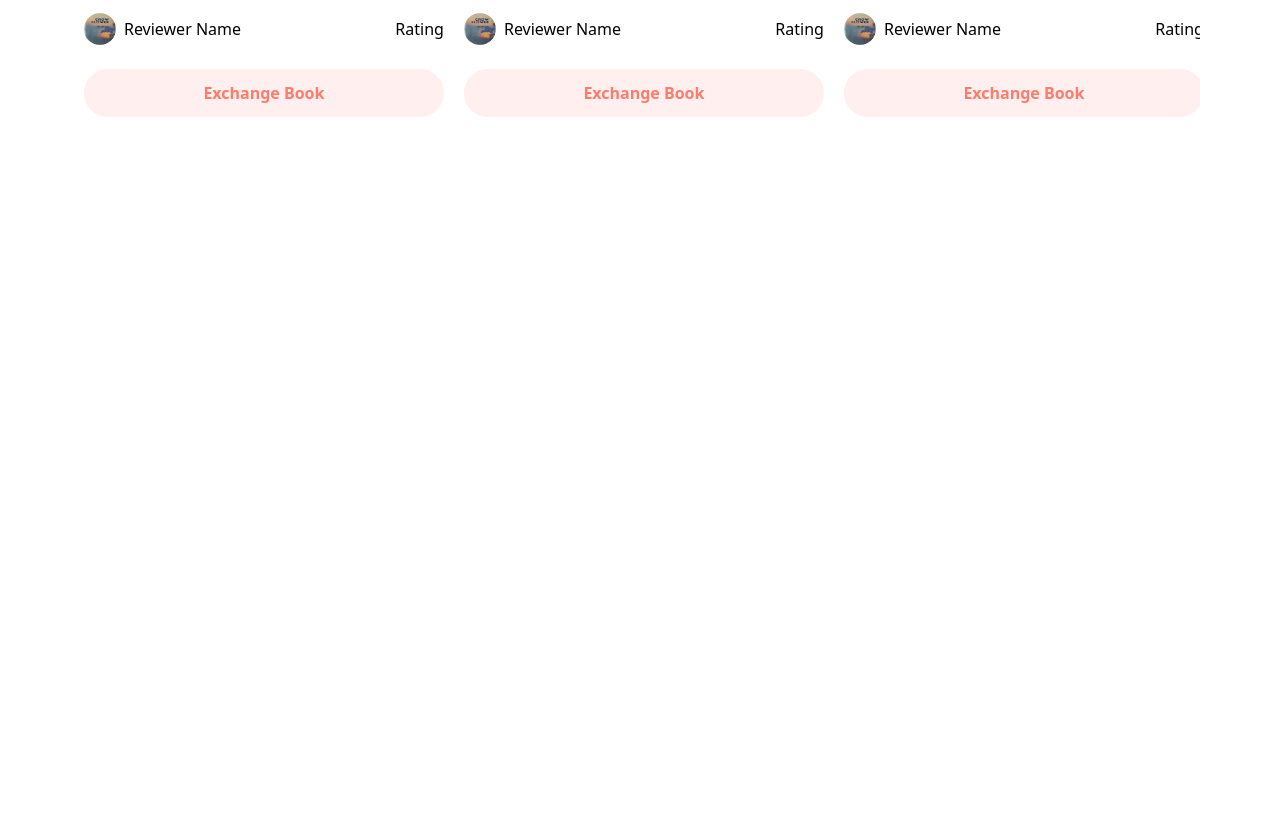
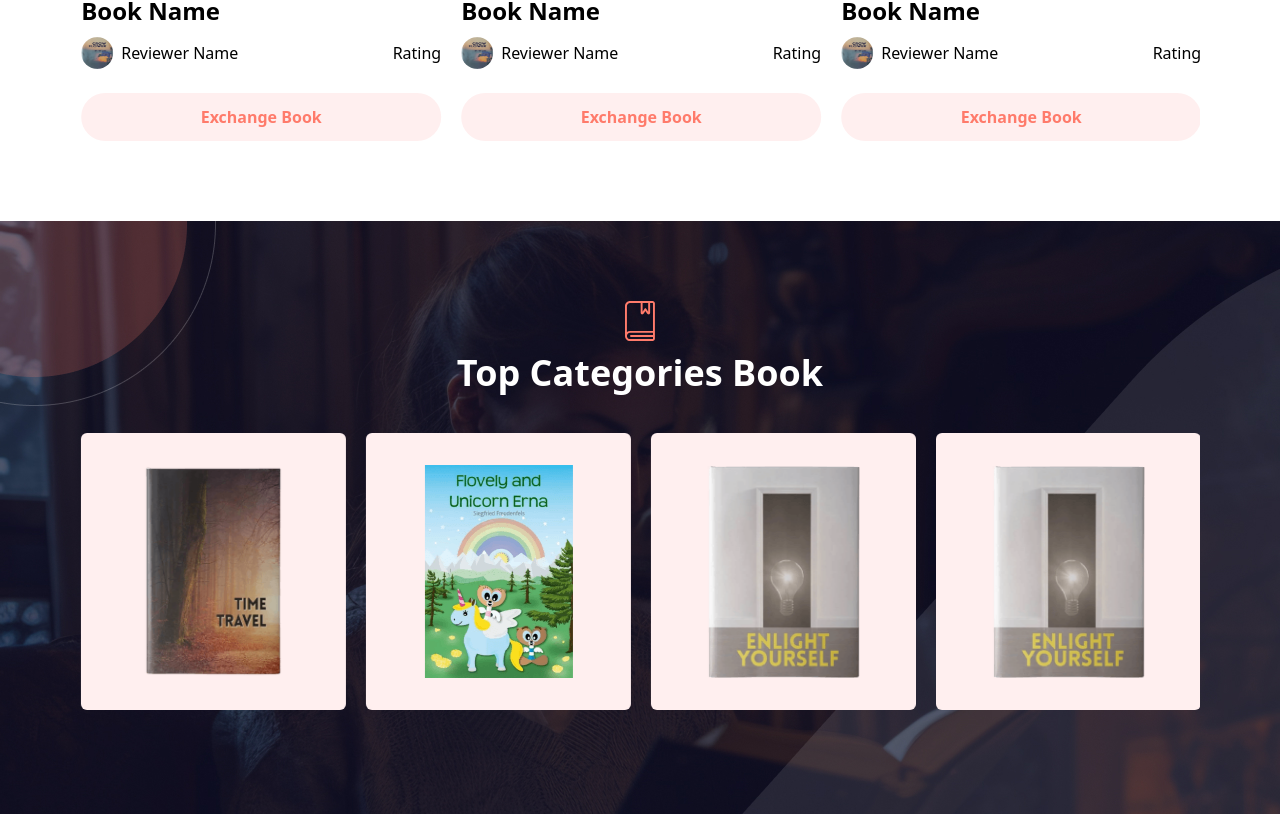
Before and after one commit to iqbalxrr/Book-Tranding-Hub, a Next.js app: page / in a window 1280 px wide. Shown: the part 1308-2122 px from the top of the page. Before the commit the page ends 1489 px from the top, so only its background shows below. Built offline with nearby package versions, Linux system fonts and the light colour scheme.

Commit message:
added Top Categories Section

```diff
--- a/src/app/page.js
+++ b/src/app/page.js
@@ -1,12 +1,16 @@
 import Image from "next/image";
 import Hero from "@/components/Hero";
 import Featured from "@/components/Featured";
+import TopCategories from "@/components/TopCategories";
+
 
 export default function Home() {
   return (
     <div>
-       <Hero/>
+       <Hero />
        <Featured />
+       <TopCategories />
+
     </div>
   );
 }
--- a/src/components/Featured.jsx
+++ b/src/components/Featured.jsx
@@ -12,7 +12,7 @@ import { Autoplay, Pagination } from "swiper/modules";
 
 const Featured = () => {
     return (
-        <div className='my-16 px-7 md:px-14 lg:px-20 mx-auto space-y-10'>
+        <div className='my-20 px-7 md:px-14 lg:px-20 mx-auto space-y-12'>
             {/* heading */}
             <div className='flex justify-between items-center'>
                 <h1 className='text-5xl font-bold'>Featured Books</h1>
@@ -21,7 +21,6 @@ const Featured = () => {
                         Explore More
                         <FaArrowRightLong />
                     </button>
-
                 </div>
             </div>
 
--- /dev/null
+++ b/src/components/TopCategories.jsx
@@ -0,0 +1,125 @@
+'use client'
+
+import React from 'react';
+import { Swiper, SwiperSlide } from 'swiper/react';
+import 'swiper/css';
+import { Autoplay, Pagination } from "swiper/modules";
+
+const TopCategories = () => {
+    return (
+
+        <div className="bg-[url('/bgTop.jpg')] w-full p-7 md:p-14 lg:p-20 object-center bg-no-repeat">
+            {/* heading */}
+           <div className='flex flex-col items-center justify-center gap-3'>
+            <div>
+                 <img
+             className='text-[#FF7B6B] '
+             src="/bookIcon.svg" alt="book" />
+            </div>
+            <h2 className='text-white text-4xl font-bold'>Top Categories Book</h2>
+           </div>
+
+              <div className="w-full mt-10">
+                <Swiper
+                    modules={[Autoplay, Pagination]}
+                    slidesPerView={1} // mobile default
+                    spaceBetween={20}
+                    autoplay={{ delay: 4000 }}
+                    speed={2000}
+                    loop={true}
+                    pagination={{ clickable: true }}
+                    breakpoints={{
+                        //  0: { slidesPerView: 1 },
+                        768: { slidesPerView: 3 },   // md
+                        1024: { slidesPerView: 4 },  // lg
+                    }}
+                >
+                    {/* Slide 1 */}
+                    <SwiperSlide>
+                        <div className="space-y-6 group relative">
+                            <div className="flex justify-center items-center bg-[#FFEFEF] py-8 rounded-md">
+                                <img
+                                    className="h-[213px] transition-transform duration-500 ease-in-out transform group-hover:scale-110"
+                                    src="/book1.png"
+                                    alt="book"
+                                />
+                            </div>
+                            <h1></h1>
+
+                        </div>
+                    </SwiperSlide>
+
+                    {/* Slide 2 */}
+                    <SwiperSlide>
+                        <div className="space-y-6 group relative">
+                            <div className="flex justify-center items-center bg-[#FFEFEF] py-8 rounded-md">
+                                <img
+                                    className="h-[213px] transition-transform duration-500 ease-in-out transform group-hover:scale-110"
+                                    src="/book2.png"
+                                    alt="book"
+                                />
+                            </div>
+
+
+                        </div>
+                    </SwiperSlide>
+
+                    {/* Slide 3 */}
+                    <SwiperSlide>
+                        <div className="space-y-6 group relative">
+                            <div className="flex justify-center items-center bg-[#FFEFEF] py-8 rounded-md">
+                                <img
+                                    className="h-[213px] transition-transform duration-500 ease-in-out transform group-hover:scale-110"
+                                    src="/book3.png"
+                                    alt="book"
+                                />
+                            </div>
+
+
+                        </div>
+                    </SwiperSlide>
+
+                     {/* Slide 4 */}
+                    <SwiperSlide>
+                        <div className="space-y-6 group relative">
+                            <div className="flex justify-center items-center bg-[#FFEFEF] py-8 rounded-md">
+                                <img
+                                    className="h-[213px] transition-transform duration-500 ease-in-out transform group-hover:scale-110"
+                                    src="/book4.png"
+                                    alt="book"
+                                />
+                            </div>
+                        </div>
+                    </SwiperSlide>
+                    <SwiperSlide>
+                        <div className="space-y-6 group relative">
+                            <div className="flex justify-center items-center bg-[#FFEFEF] py-8 rounded-md">
+                                <img
+                                    className="h-[213px] transition-transform duration-500 ease-in-out transform group-hover:scale-110"
+                                    src="/book4.png"
+                                    alt="book"
+                                />
+                            </div>
+                        </div>
+                    </SwiperSlide>
+                    <SwiperSlide>
+                        <div className="space-y-6 group relative">
+                            <div className="flex justify-center items-center bg-[#FFEFEF] py-8 rounded-md">
+                                <img
+                                    className="h-[213px] transition-transform duration-500 ease-in-out transform group-hover:scale-110"
+                                    src="/book4.png"
+                                    alt="book"
+                                />
+                            </div>
+                        </div>
+                    </SwiperSlide>
+                </Swiper>
+            </div>
+
+
+        </div>
+
+    );
+};
+
+export default TopCategories;
```
Also changed, not shown: public/bgTop.jpg (added), public/bookIcon.svg (added).
